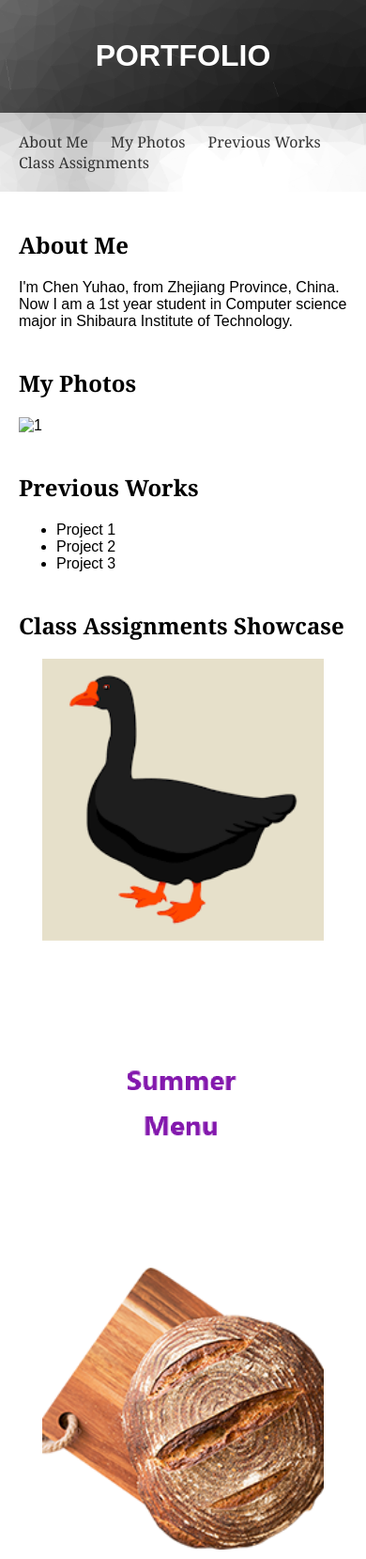
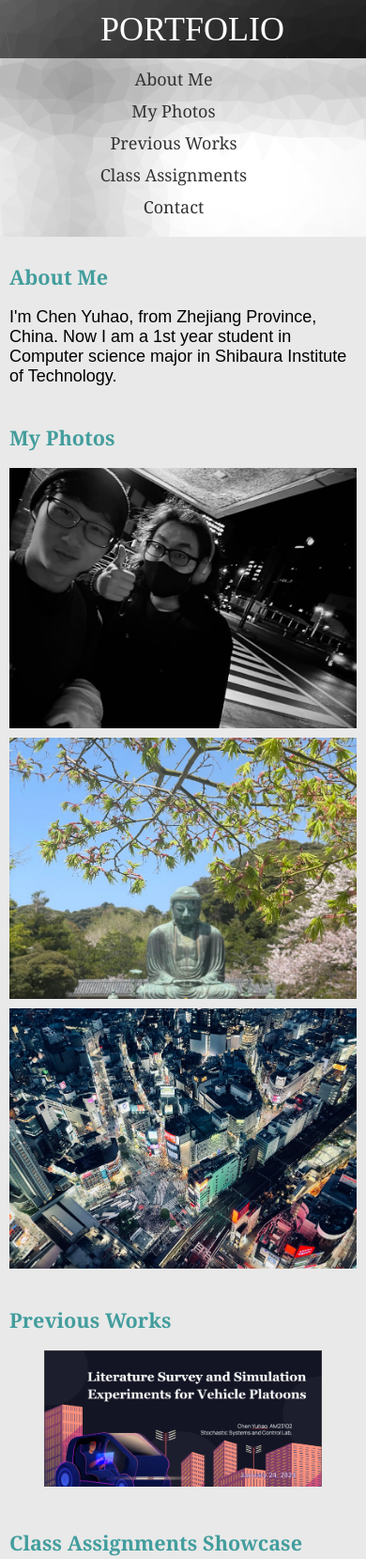
Before and after one commit to AM23102ChenYuhao/Mid-term, a website: page index.html in a window 390 px wide. Shown: the top 1659 px of the page at 94% size. Drawn offline with Linux system fonts and the light colour scheme.

Commit message:
edit before midterm

```diff
--- /dev/null
+++ b/index.css
@@ -0,0 +1,174 @@
+body {
+    font-family: Arial, sans-serif;
+    margin: 0;
+    padding: 0;
+    background-color: #e9e9e9;
+    font-size: large;
+  }
+
+  header,
+  nav,
+  main,
+  footer {
+    padding: 20px;
+  }
+
+  header {
+    background: url('cool-background.png') no-repeat center center fixed;
+    background-size: cover;
+    color: white;
+    text-align: center;
+    width: 100%;
+    margin: 0;
+    padding: 20px 0;
+  }
+
+  h1 {
+    text-align: center;
+    font-family: serif;
+    font-weight: normal;
+    text-transform: uppercase;
+    margin: 0;
+  }
+
+  h2 {
+    color: #439D9D;
+    font-family: Georgia, serif;
+    font-size: 2em;
+    text-align: left;
+  }
+
+  nav {
+    background: url('BG.png') no-repeat center center fixed;
+    background-size: cover;
+    padding: 20px;
+    font-family: Georgia, serif;
+  }
+
+  nav ul {
+    list-style-type: none;
+    margin: 0;
+    padding: 0;
+    text-align: center;
+  }
+
+  nav ul li {
+    display: inline;
+    margin-right: 20px;
+  }
+
+  nav ul li a {
+    text-decoration: none;
+    color: #333;
+    font-family: Georgia, serif;
+  }
+
+  nav ul li a:hover {
+    color: #666;
+  }
+
+  main section {
+    margin-bottom: 40px;
+  }
+
+  .image-container {
+    display: flex;
+    flex-wrap: wrap;
+    gap: 20px;
+    justify-content: center;
+  }
+
+  .image-container a {
+    display: block;
+    width: 100%;
+    max-width: 300px;
+  }
+
+  .image-container img {
+    width: 100%;
+    height: 300px;
+    object-fit: cover;
+  }
+
+  .work-image-container {
+    text-align: center;
+  }
+
+  .work-image-container a {
+    display: inline-block;
+  }
+
+  @media (max-width: 600px) {
+    .image-container {
+      gap: 10px;
+    }
+
+    .image-container a {
+      flex: 1 1 100%;
+    }
+
+    nav ul li {
+      display: block;
+      margin-bottom: 10px;
+    }
+
+    header,
+    nav,
+    main,
+    footer {
+      padding: 10px;
+    }
+
+    h2 {
+      font-size: 1.2em;
+    }
+
+    #photos img {
+      width: 100%;
+      height: auto;
+    }
+  }
+
+  @media (min-width: 600px) and (max-width: 900px) {
+    .image-container {
+      gap: 15px;
+    }
+
+    .image-container a {
+      flex: 1 1 50%;
+    }
+
+    #photos img {
+      width: 80%;
+      height: auto;
+    }
+  }
+
+  @media (min-width: 900px) {
+    .image-container {
+      gap: 20px;
+    }
+
+    .image-container a {
+      flex: 1 1 33.33%;
+    }
+
+    #photos img {
+      width: 30%;
+      height: auto;
+    }
+  }
+  .work-image-container img {
+    width: 80%;
+    height: fit-content;
+    max-width: 100%;
+    object-fit: auto;
+  }
+
+  #photos {
+    text-align: center;
+  }
+
+  #photos h2 {
+    text-align: left;
+  }
--- a/index.html
+++ b/index.html
@@ -1,106 +1,14 @@
 <!DOCTYPE html>
 <html lang="en">
+
 <head>
   <meta charset="UTF-8">
   <meta name="viewport" content="width=device-width, initial-scale=1.0">
   <title>My Portfolio</title>
-  <style>
+  <script src="main.js"></script>
+  <link rel="stylesheet" href="index.css">
+</head>
 
-    body {
-      font-family: Arial, sans-serif;
-      margin: 0;
-      padding: 0;
-    }
-
-    header, nav, main, footer {
-      padding: 20px;
-    }
-
-    header {
-      background: url('cool-background.png') no-repeat center center fixed;
-      background-size: cover;
-      color: white;
-      text-align: center;
-    }
-    h2 {
-      font-family: Georgia, serif;
-      font-size: 24px;
-    }
-    nav {
-      background: url('BG.png') no-repeat center center fixed;
-      background-size: cover;
-      padding: 20px;
-      font-family: Georgia, serif;
-    }
-
-    nav ul {
-      list-style-type: none;
-      margin: 0;
-      padding: 0;
-    }
-
-    nav ul li {
-      display: inline;
-      margin-right: 20px;
-    }
-
-    nav ul li a {
-      text-decoration: none;
-      color: #333;
-      font-family: Georgia, serif;
-    }
-
-    nav ul li a:hover {
-      color: #666;
-      font-family: Georgia, serif;
-    }
-
-    main section {
-      margin-bottom: 40px;
-    }
-
-    footer {
-      background-color: #333;
-      color: white;
-      text-align: center;
-      position: fixed;
-      bottom: 0;
-      width: 100%;
-      padding: 10px 0;
-    }
-
-    .image-container {
-      display: flex;
-      flex-wrap: wrap;
-      gap: 20px;
-      justify-content: center;
-    }
-
-    .image-container a {
-      display: block;
-      width: 100%;
-      max-width: 300px;
-    }
-
-    .image-container img {
-      width: 100%;
-      height: 300px;
-      object-fit: cover;
-    }
-
-    @media (min-width: 600px) {
-      .image-container a {
-        flex: 1 1 calc(50% - 20px);
-      }
-    }
-
-    @media (min-width: 900px) {
-      .image-container a {
-        flex: 1 1 calc(50% - 20px);
-      }
-    }
-  </style>
-</head>
 <body>
   <header>
     <h1>PORTFOLIO</h1>
@@ -112,42 +20,47 @@
       <li><a href="#photos">My Photos</a></li>
       <li><a href="#works">Previous Works</a></li>
       <li><a href="#showcase">Class Assignments</a></li>
+      <li><a href="#contact">Contact</a></li>
     </ul>
   </nav>
 
   <main>
     <section id="about">
       <h2>About Me</h2>
-      <p>I'm Chen Yuhao, from Zhejiang Province, China. Now I am a 1st year student in Computer science major in Shibaura Institute of Technology.</p>
+      <p>I'm Chen Yuhao, from Zhejiang Province, China. Now I am a 1st year student in Computer science major in
+        Shibaura Institute of Technology.</p>
     </section>
 
     <section id="photos">
       <h2>My Photos</h2>
-      <img src="placeholder.jpg" alt="1">
-      <!-- Add your own photos with proper alt text -->
+      <div class="image-container">
+        <img src="photo.jpg" alt="Me and my friend">
+        <img src="kamakura.jpg" alt="kamakura">
+        <img src="shibuya sky.jpg" alt="shibuya sky">
+      </div>
     </section>
 
     <section id="works">
       <h2>Previous Works</h2>
-      <ul>
-        <li>Project 1</li>
-        <li>Project 2</li>
-        <li>Project 3</li>
-        <!-- Add your previous works here -->
-      </ul>
+      <div class="work-image-container">
+        <img  src="Car.png" alt="Project">
+      </div>
     </section>
 
     <section id="showcase">
       <h2>Class Assignments Showcase</h2>
       <div class="image-container">
-        <a href="WK1hw1.html"><img src="blackgoose.png" alt="blackgoose"></a>
-        <a href="WK3hw1.html"><img src="summermenu.png" alt="summermenu"></a>
-        <a href="part4\index.html"><img src="bread.png" alt="bread"></a>
+        <a id="hw1" href="WK1hw1.html"><img src="blackgoose.png" alt="blackgoose"></a>
+        <a id="hw2" href="WK3hw1.html"><img src="summermenu.png" alt="summermenu"></a>
+        <a id="hw3" href="part4/part4.html"><img src="bread.png" alt="bread"></a>
       </div>
+    </section>
 
+    <section id="contact">
+      <h2>Contact</h2>
+      <p>Email: am23102@Shibaura-it.ac.jp</p>
     </section>
   </main>
+</body>
 
-
-</body>
 </html>
--- /dev/null
+++ b/main.js
@@ -0,0 +1,23 @@
+window.onload = pageload;
+
+function pageload() {
+    var img1 = document.getElementById("hw1");
+    var img2 = document.getElementById("hw2");
+    var img3 = document.getElementById("hw3");
+
+    img1.onclick = linkhw1;
+    img2.onclick = linkhw2;
+    img3.onclick = linkhw3;
+}
+
+function linkhw1() {
+    location.href = "WK1hw1.html";
+}
+
+function linkhw2() {
+    location.href = "WK3hw1.html";
+}
+
+function linkhw3() {
+    location.href = "part4/part4.html";
+}
--- /dev/null
+++ b/package.json
@@ -0,0 +1,5 @@
+{
+  "dependencies": {
+    "express": "^4.19.2"
+  }
+}
```
Also changed, not shown: Car.png (added), kamakura.jpg (added), photo.jpg (added), shibuya sky.jpg (added), 1 other file.
